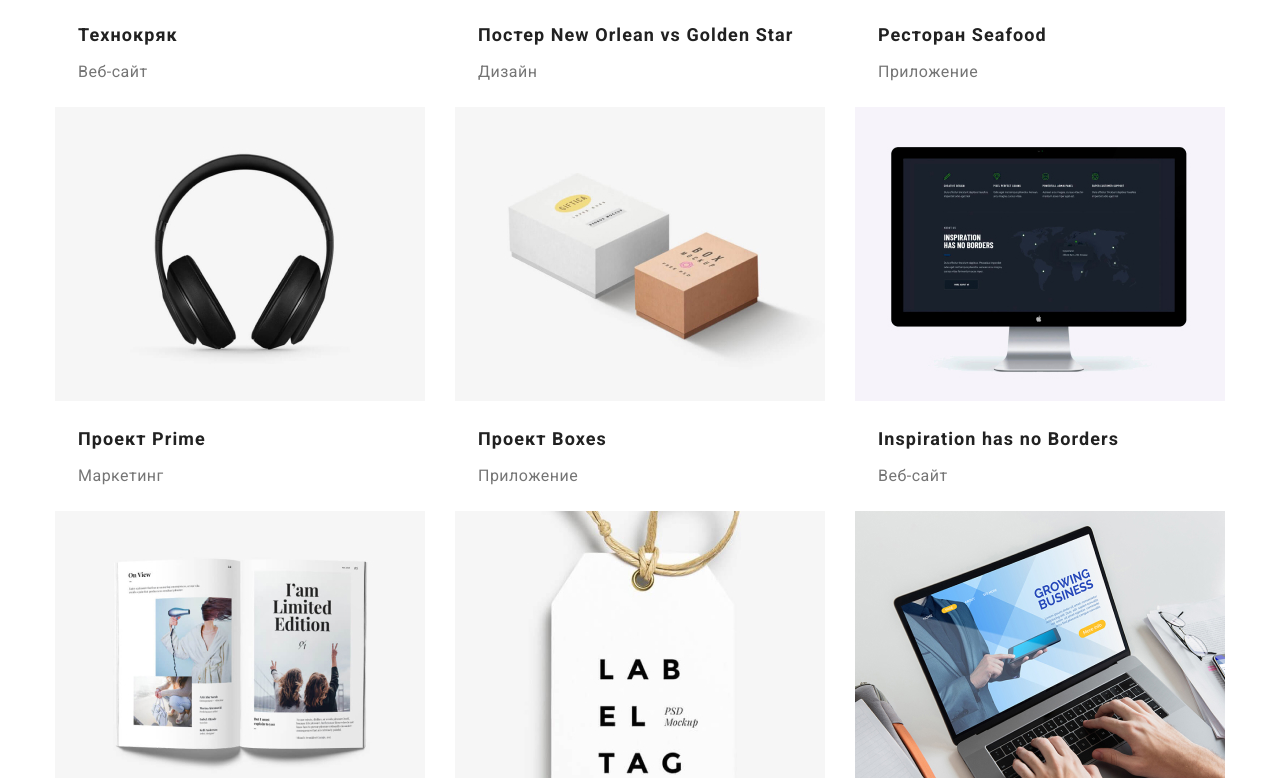
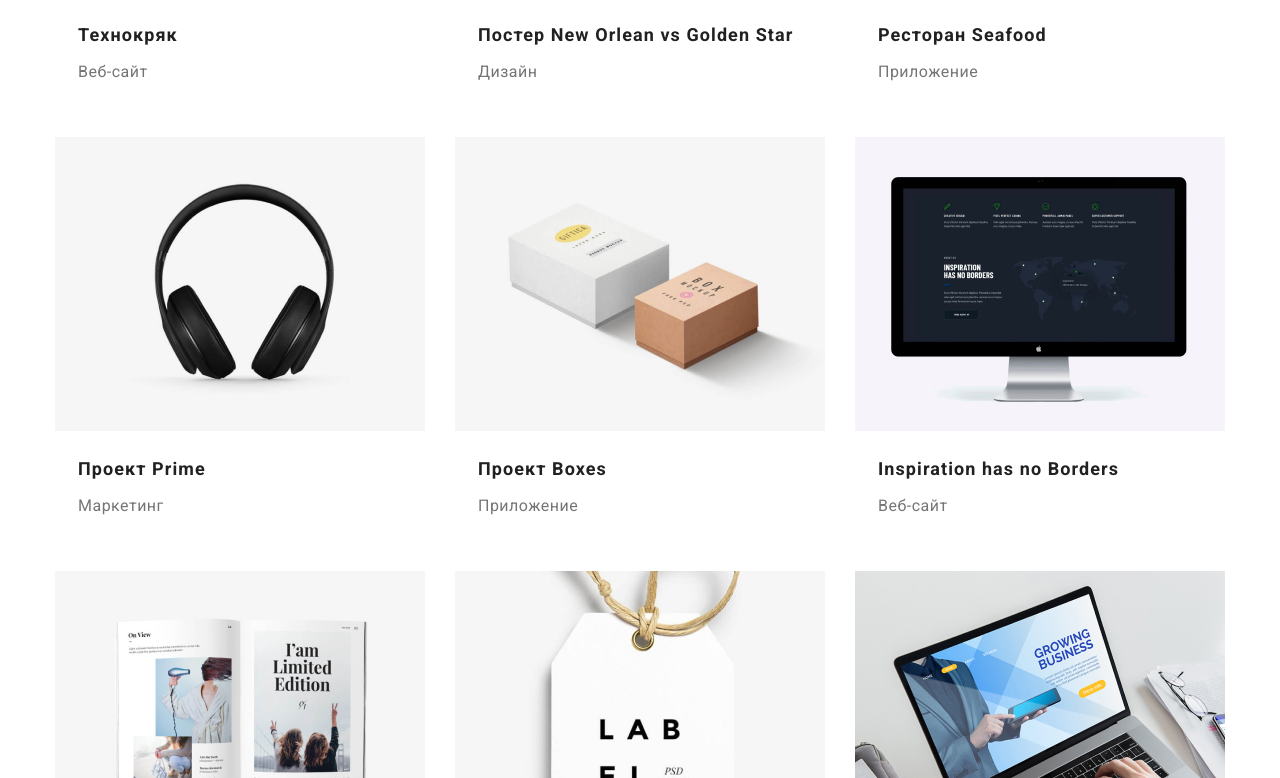
Before and after one commit to MaiiaVorobiova/goit-markup-hw-03, a plain HTML site: page portfolio.html in a window 1280 px wide. Shown: the part 560-1338 px from the top of the page. Drawn offline with nearby package versions, Linux system fonts and the light colour scheme.

Commit message:
корректировка классов и стилей

```diff
--- a/css/styles.css
+++ b/css/styles.css
@@ -309,6 +309,9 @@ img {
 .buttons-list-item:not(:last-child) {
   margin-right: 8px;
 }
+.portfolio-discription-list:not(:nth-last-child(-n + 3)) {
+  margin-bottom: 30px;
+}
 
 .modal-btn-portfolio {
   font-weight: 500;
```
